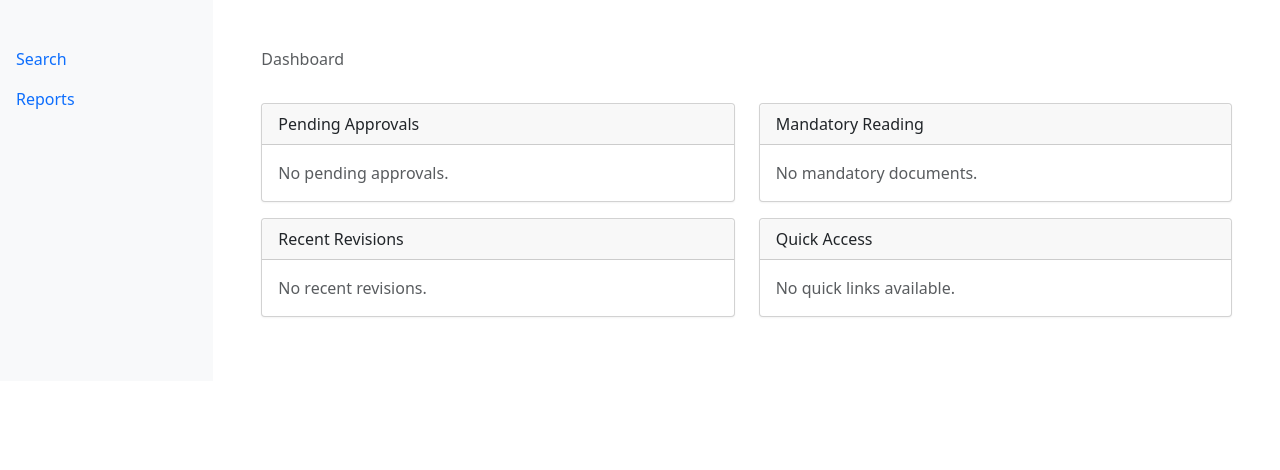
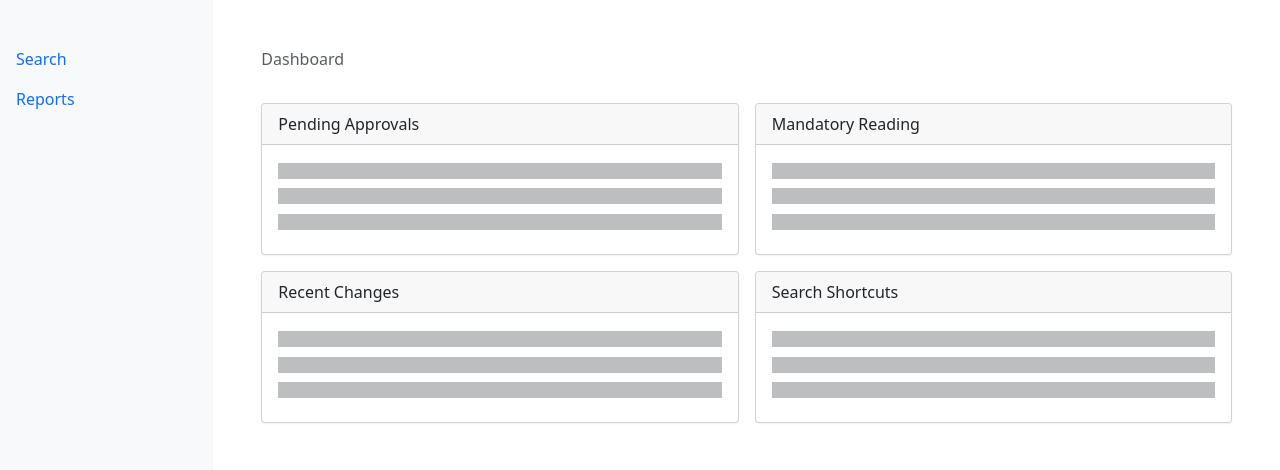
Before and after one commit to hihancioglu/baylan-kys, a Flask app: page / in a window 1280 px wide. Shown: the part 57-527 px from the top of the page. Run offline with Flask 3, Linux system fonts and the light colour scheme; the visitor is signed in with stand-in values (Sample User, id 1); some libraries are stand-ins or nearby versions.

Commit message:
feat: add dashboard cards with skeleton states

```diff
--- a/portal/app.py
+++ b/portal/app.py
@@ -193,7 +193,7 @@ def dashboard():
         "pending_approvals": [],
         "mandatory_reading": [],
         "recent_revisions": [],
-        "quick_access": [],
+        "search_shortcuts": [],
     }
     return render_template("dashboard.html", **context)
 
@@ -237,13 +237,13 @@ def dashboard_cards_recent():
     )
 
 
-@app.get("/dashboard/cards/quick")
+@app.get("/dashboard/cards/shortcuts")
 @login_required
-def dashboard_cards_quick():
+def dashboard_cards_shortcuts():
     return render_template(
         "partials/dashboard/_cards.html",
-        card="quick",
-        quick_access=[],
+        card="shortcuts",
+        search_shortcuts=[],
     )
 
 
--- a/portal/templates/dashboard.html
+++ b/portal/templates/dashboard.html
@@ -1,5 +1,66 @@
 {% extends "base.html" %}
 {% block title %}Dashboard{% endblock %}
+
 {% block content %}
-  {% include 'partials/dashboard/_cards.html' %}
+<div class="row row-cols-1 row-cols-md-2 g-3">
+  <div class="col">
+    <div class="card h-100">
+      <div class="card-header">Pending Approvals</div>
+      <div class="card-body"
+           hx-get="{{ url_for('dashboard_cards_pending') }}"
+           hx-trigger="load, every 10s">
+        <div class="placeholder-glow">
+          <span class="placeholder col-12 mb-2"></span>
+          <span class="placeholder col-12 mb-2"></span>
+          <span class="placeholder col-12 mb-2"></span>
+        </div>
+      </div>
+    </div>
+  </div>
+
+  <div class="col">
+    <div class="card h-100">
+      <div class="card-header">Mandatory Reading</div>
+      <div class="card-body"
+           hx-get="{{ url_for('dashboard_cards_mandatory') }}"
+           hx-trigger="load, every 10s">
+        <div class="placeholder-glow">
+          <span class="placeholder col-12 mb-2"></span>
+          <span class="placeholder col-12 mb-2"></span>
+          <span class="placeholder col-12 mb-2"></span>
+        </div>
+      </div>
+    </div>
+  </div>
+
+  <div class="col">
+    <div class="card h-100">
+      <div class="card-header">Recent Changes</div>
+      <div class="card-body"
+           hx-get="{{ url_for('dashboard_cards_recent') }}"
+           hx-trigger="load, every 10s">
+        <div class="placeholder-glow">
+          <span class="placeholder col-12 mb-2"></span>
+          <span class="placeholder col-12 mb-2"></span>
+          <span class="placeholder col-12 mb-2"></span>
+        </div>
+      </div>
+    </div>
+  </div>
+
+  <div class="col">
+    <div class="card h-100">
+      <div class="card-header">Search Shortcuts</div>
+      <div class="card-body"
+           hx-get="{{ url_for('dashboard_cards_shortcuts') }}"
+           hx-trigger="load, every 10s">
+        <div class="placeholder-glow">
+          <span class="placeholder col-12 mb-2"></span>
+          <span class="placeholder col-12 mb-2"></span>
+          <span class="placeholder col-12 mb-2"></span>
+        </div>
+      </div>
+    </div>
+  </div>
+</div>
 {% endblock %}
--- a/portal/templates/partials/dashboard/_cards.html
+++ b/portal/templates/partials/dashboard/_cards.html
@@ -1,8 +1,4 @@
-{% macro render_card(title, items, empty_text, endpoint) %}
-<div class="col-md-6 mb-3">
-  <div class="card" hx-get="{{ endpoint }}" hx-trigger="load, every 10s" hx-target="this">
-    <div class="card-header">{{ title }}</div>
-    <div class="card-body">
+{% macro render_items(items, empty_text) %}
   {% if items %}
     <ul class="list-unstyled mb-0">
     {% for item in items %}
@@ -12,24 +8,14 @@
   {% else %}
     <p class="text-muted mb-0">{{ empty_text }}</p>
   {% endif %}
-    </div>
-  </div>
-</div>
 {% endmacro %}
 
 {% if card == 'pending' %}
-  {{ render_card('Pending Approvals', pending_approvals, 'No pending approvals.', url_for('dashboard_cards_pending')) }}
+  {{ render_items(pending_approvals, 'No pending approvals.') }}
 {% elif card == 'mandatory' %}
-  {{ render_card('Mandatory Reading', mandatory_reading, 'No mandatory documents.', url_for('dashboard_cards_mandatory')) }}
+  {{ render_items(mandatory_reading, 'No mandatory documents.') }}
 {% elif card == 'recent' %}
-  {{ render_card('Recent Revisions', recent_revisions, 'No recent revisions.', url_for('dashboard_cards_recent')) }}
-{% elif card == 'quick' %}
-  {{ render_card('Quick Access', quick_access, 'No quick links available.', url_for('dashboard_cards_quick')) }}
-{% else %}
-<div class="row">
-  {{ render_card('Pending Approvals', pending_approvals, 'No pending approvals.', url_for('dashboard_cards_pending')) }}
-  {{ render_card('Mandatory Reading', mandatory_reading, 'No mandatory documents.', url_for('dashboard_cards_mandatory')) }}
-  {{ render_card('Recent Revisions', recent_revisions, 'No recent revisions.', url_for('dashboard_cards_recent')) }}
-  {{ render_card('Quick Access', quick_access, 'No quick links available.', url_for('dashboard_cards_quick')) }}
-</div>
+  {{ render_items(recent_revisions, 'No recent changes.') }}
+{% elif card == 'shortcuts' %}
+  {{ render_items(search_shortcuts, 'No search shortcuts available.') }}
 {% endif %}
```
Lines whose indentation alone changed are shown as unchanged.
